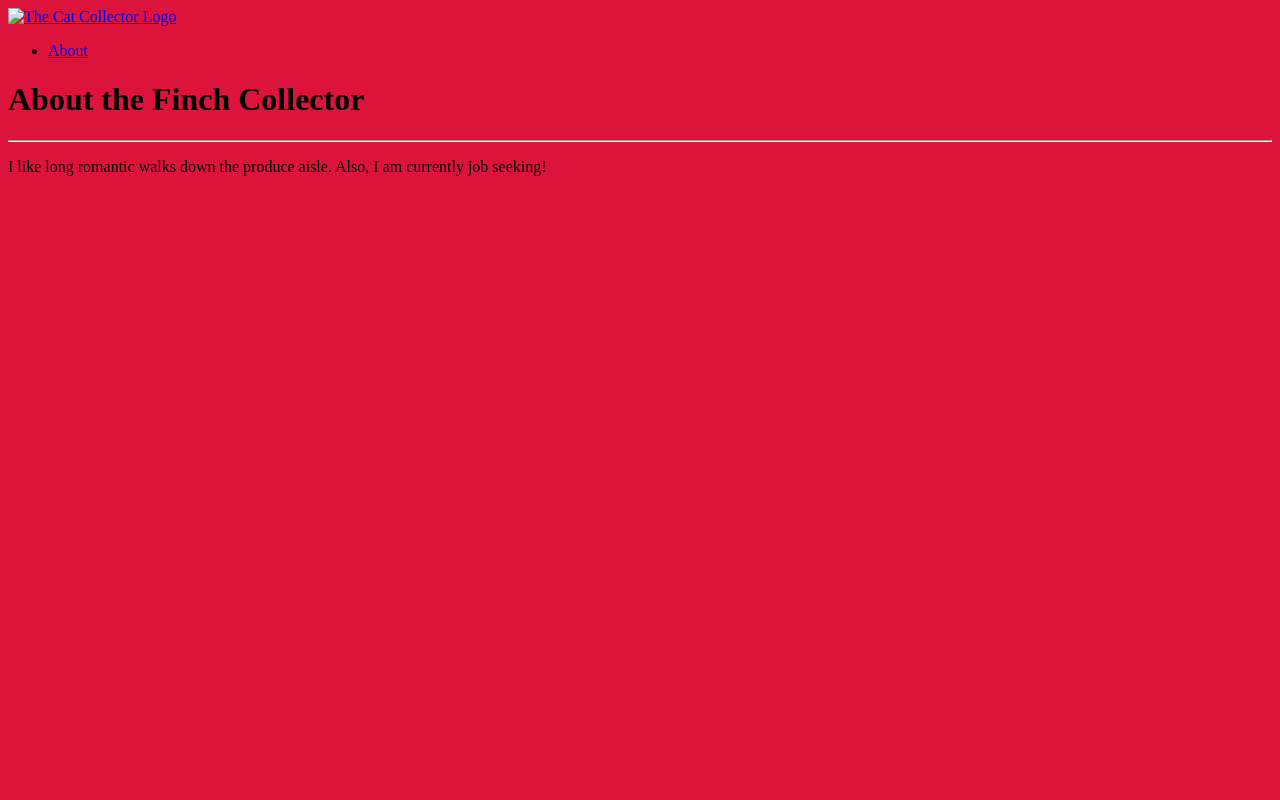
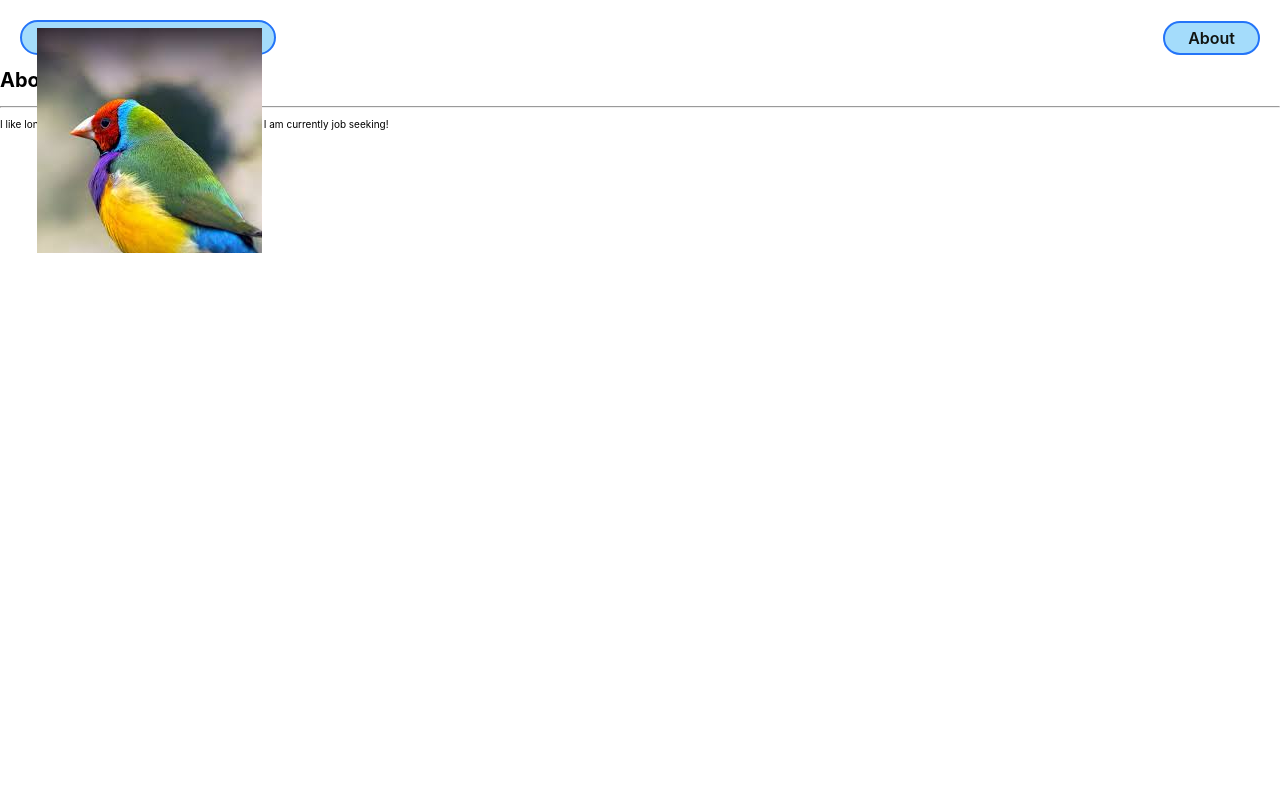
Before and after one commit to abdelmanaf/finchcollector, a Django app: page /about/ in a window 1280 px wide. Run offline with Django 3.2, Linux system fonts and the light colour scheme.

Commit message:
add base.css

```diff
--- a/main_app/static/css/base.css
+++ b/main_app/static/css/base.css
@@ -1,3 +1,262 @@
+html {
+  box-sizing: border-box
+}
+
+/* The Universal Selector */
+*, /* All elements*/
+*::before, /* All ::before pseudo-elements */
+*::after { /* All ::after pseudo-elements */
+  /* height & width will now include border & padding by default
+     but can be over-ridden as needed */
+  box-sizing: inherit;
+}
+
+/* resets font size to be 62.5% of the user preference -
+     in most browser configurations this will be 10px */
+:root {
+    font-size: 62.5%
+}
+
 body {
-    background-color: crimson;
+  margin: 0;
+  display: flex;
+  flex-direction: column;
+  align-items: center;
+  font-family: -apple-system, BlinkMacSystemFont, 'Segoe UI', 'Roboto', 'Oxygen',
+    'Ubuntu', 'Cantarell', 'Fira Sans', 'Droid Sans', 'Helvetica Neue',
+    sans-serif;
+  min-height: 100vh;
+  --nav-bg: rgba(104, 197, 248, .7);
+  --nav-bg-ff: rgba(104, 197, 248, .9);
+  --borders: rgb(36, 116, 248) solid 2px;
+  --text-color: rgb(17, 20, 17);
+  --link-hover-color: rgb(16, 56, 158);
+  --button-bg: rgb(245, 245, 245);
+  --button-bg-hover: rgb(226, 226, 226);
+  --submit: rgb(26, 128, 0);
+  --warn: rgb(255, 102, 0);
+  --danger: rgb(220, 20, 30);
+  --secondary: rgb(57, 57, 57);
+  --card-box-shadow: 5px 5px 6px -1px #AAA;
+  --font-xtreme: 4.2rem;
+  --font-xxl: 3.6rem;
+  --font-xl: 2.4rem;
+  --font-l: 1.8rem;
+  --font-reg: 1.6rem;
+  --card-border-radius: 6px;
+}
+
+header {
+  width: 100%;
+  background: var(--nav-bg-ff);
+  border-bottom: var(--borders);
+}
+
+nav {
+  margin: 10px;
+}
+
+ul {
+  margin: 0;
+  list-style: none;
+  padding: 0;
+}
+
+main {
+  width: 100%;
+}
+
+nav a {
+  text-decoration: none;
+  color: var(--text-color);
+  font-weight: 600;
+  font-size: 16px;
+}
+
+nav a:hover {
+  color: var(--link-hover-color)
+}
+
+nav ul {
+  display: flex;
+  align-items: center;
+  justify-content: center;
+  flex-wrap: wrap;
+}
+
+nav li {
+  padding: 5px 8px;
+}
+
+.header-logo-container {
+  margin: auto;
+  padding: 10px 20px 0;
+  max-width: 500px;
+}
+
+.page-header {
+  display: flex;
+  align-items: center;
+  margin: 20px;
+}
+
+.btn {
+  font-size: var(--font-l);
+  padding: 8px 16px;
+  border-radius: 6px;
+  border-width: 2px;
+  border-style: solid;
+  text-decoration: none;
+  background-color: var(--button-bg);
+  font-weight: 600;
+  cursor: pointer;
+  font-family: inherit;
+  margin-right: 10px;
+}
+
+.btn:hover {
+  background-color: var(--button-bg-hover);
+}
+
+.submit {
+  color: var(--submit);
+  border-color: var(--submit);
+}
+
+.secondary {
+  color: var(--secondary);
+  border-color: var(--secondary);
+}
+
+.warn {
+  color: var(--warn);
+  border-color: var(--warn);
+}
+
+.danger {
+  color: var(--danger);
+  border-color: var(--danger);
+}
+
+.page-header h1 {
+  font-size: var(--font-xxl);
+  margin: 0;
+}
+
+.page-header img {
+  height: 40px;
+  margin-left:15px;
+}
+
+.page-header img:first-of-type {
+  margin-left: 20px;
+}
+
+@media only screen and (min-width: 768px) {
+  header {
+    position: sticky;
+    display: flex;
+    flex-direction: row;
+    top: 0;
+    align-items: center;
   }
+
+  main {
+    max-width: 1300px;
+    min-height: calc(100vh - 53px);
+  }
+
+  nav,
+  .header-logo-container {
+    margin: 10px 0;
+    padding: 0 15px;
+  }
+
+  /* visual fix to help align logo */
+  .header-logo-container {
+    padding-top: 3px;
+  }
+
+  nav {
+    margin-left: auto;
+    display: flex;
+    justify-content: center;
+  }
+
+  nav ul {
+    flex-wrap: nowrap;
+  }
+
+  .header-logo-container {
+    width: 213px;
+  }
+
+  .page-header h1 {
+    font-size: var(--font-xtreme);
+  }
+
+  .page-header img {
+    height: 50px;
+    margin-left:20px;
+  }
+
+  .page-header img:first-of-type {
+    margin-left: 25px;
+  }
+
+  @supports (-webkit-backdrop-filter: none) or (backdrop-filter: none) {
+    header {
+      background: var(--nav-bg);
+      -webkit-backdrop-filter: blur(3px);
+      backdrop-filter: blur(3px);
+    }
+  }
+}
+
+@media only screen and (min-width: 1024px) {
+  main {
+    min-height: calc(100vh - 55px);
+  }
+
+  header {
+    margin: 20px 20px 0 20px;
+    width: calc(100vw - 40px);
+    max-width: 1920px;
+    top: 20px;
+    background-color: transparent;
+    border-bottom: none;
+  }
+
+  nav,
+  .header-logo-container {
+    margin: 0;
+    background: var(--nav-bg-ff);
+    border: var(--borders);
+    border-radius: 18px;
+  }
+
+  nav {
+    margin-left: auto;
+  }
+
+  .header-logo-container {
+    /* visual fix to help align logo */
+    padding-top: 6px;
+    width: 256px;
+    height: 35px;
+  }
+
+  @supports (-webkit-backdrop-filter: none) or (backdrop-filter: none) {
+    header {
+      -webkit-backdrop-filter: none;
+      backdrop-filter: none;
+    }
+
+    nav,
+    .header-logo-container {
+      background: rgba(104, 197, 248, .6);
+      -webkit-backdrop-filter: blur(3px);
+      backdrop-filter: blur(3px);
+    }
+  }
+}
--- a/main_app/templates/base.html
+++ b/main_app/templates/base.html
@@ -1,4 +1,4 @@
-{% load static }%}
+{% load static %}
 <!DOCTYPE html>
 <html lang="en">
 <head>
@@ -8,7 +8,7 @@
   <link
     rel="shortcut icon"
     type="image/png"
-    href="{% static 'images/splash.svg' %}"
+    href="{% static 'images/download.jpeg' %}"
   >
   <title>Finch Collector</title>
   <link rel="stylesheet" type="text/css" href="{% static 'css/base.css' %}">
@@ -20,8 +20,8 @@
     <div class="header-logo-container">
       <a href="/">
         <img
-          src=""
-          alt="The Cat Collector Logo"
+          src="{% static 'images/one.jpeg' %}"
+          alt="The Finch Collector Logo"
         >
       </a>
     </div>
```
Also changed, not shown: main_app/static/images/one.jpeg (renamed from main_app/static/images/images (1).jpeg).
